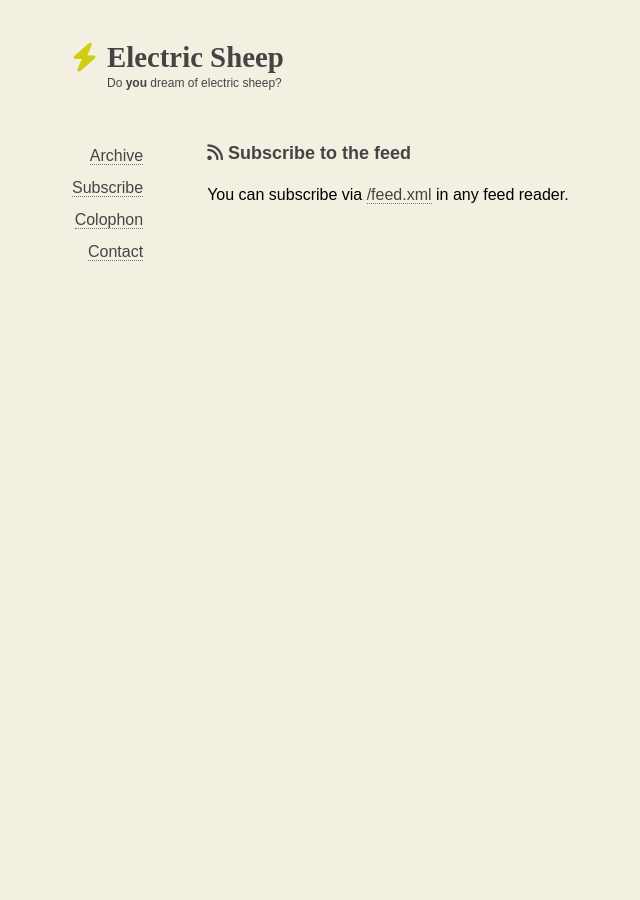
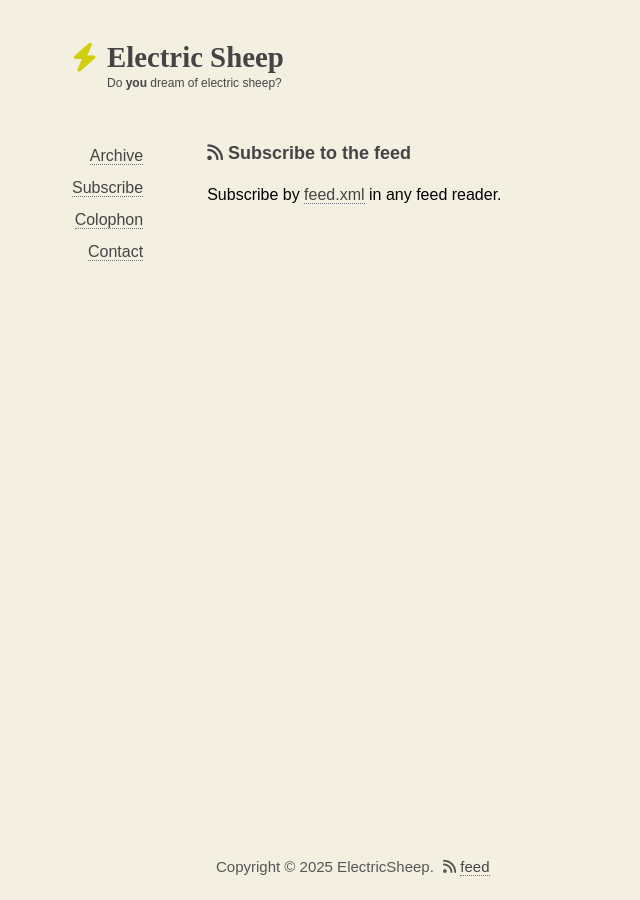
Before and after one commit to ricsheep/electricsheep, a Jekyll site: the page built from _pages/subscribe.md, in a window 1280 px wide. Shown: the whole page, without its empty margins (228-868 px from the left). Built offline with Jekyll 4.4.1, drawn with Linux system fonts in a browser that asks for light colours.

Commit message:
add a footer

```diff
--- a/_includes/footer.html
+++ b/_includes/footer.html
@@ -0,0 +1,9 @@
+<div class="footer">
+  <div class="left"></div>
+  <div class="right">
+    <span> Copyright &copy; {{ site.time | date: '%Y' }} ElectricSheep. </span>
+    <span style="margin-left: 5px">
+      <i class="fa-solid fa-rss"></i> <a href="/feed.xml">feed</a>
+    </span>
+  </div>
+</div>
--- a/_layouts/default.html
+++ b/_layouts/default.html
@@ -33,8 +33,6 @@
   <body>
     <!-- Content -->
     <main role="main" class="site-content">{{ content }}</main>
-
-    <!-- Footer -->
     {% include footer.html %}
   </body>
 </html>
--- a/_layouts/page.html
+++ b/_layouts/page.html
@@ -5,5 +5,5 @@ layout: default
 {% include logo.html %}
 <div class="container">
   {% include sidebar-menu.html %}
-  <div>{{ content }}</div>
+  <div class="content">{{ content }}</div>
 </div>
--- a/_pages/subscribe.md
+++ b/_pages/subscribe.md
@@ -6,4 +6,4 @@ permalink: "/subscribe.html"
 
 # <i class="fa-solid fa-rss"></i> Subscribe to the feed
 
-You can subscribe via [/feed.xml](/feed.xml) in any feed reader.
+Subscribe by [feed.xml](/feed.xml) in any feed reader.
--- a/assets/css/style.css
+++ b/assets/css/style.css
@@ -86,6 +86,10 @@ blockquote p {
   font-size: 15px;
 }
 
+.site-content {
+  min-height: calc(100vh - 5rem);
+}
+
 .logo {
   margin-top: 0;
   margin-bottom: 2rem;
@@ -109,12 +113,19 @@ blockquote p {
   display: none;
 }
 
+.footer {
+  font-size: 15px;
+  color: #555;
+}
+
 @media (max-width: 640px) {
+  .footer .left {
+    display: none;
+  }
   .menu {
     margin-bottom: 2rem;
     display: none;
   }
-
   .menu ul li a {
     display: block;
     border-bottom-style: none;
@@ -122,13 +133,19 @@ blockquote p {
 }
 
 @media (min-width: 640px) {
-  .container {
+  .footer .left {
+    display: block;
+  }
+  .container,
+  .footer {
     display: flex;
     column-gap: 4rem;
   }
-  .menu {
+  .menu,
+  .left {
     display: block;
     text-align: right;
+    width: 80px;
   }
   .logo {
     margin-top: 1rem;
@@ -136,6 +153,7 @@ blockquote p {
   }
   .content {
     margin-bottom: 4rem;
+    width: 100%;
   }
   .hamburger {
     display: none;
```
